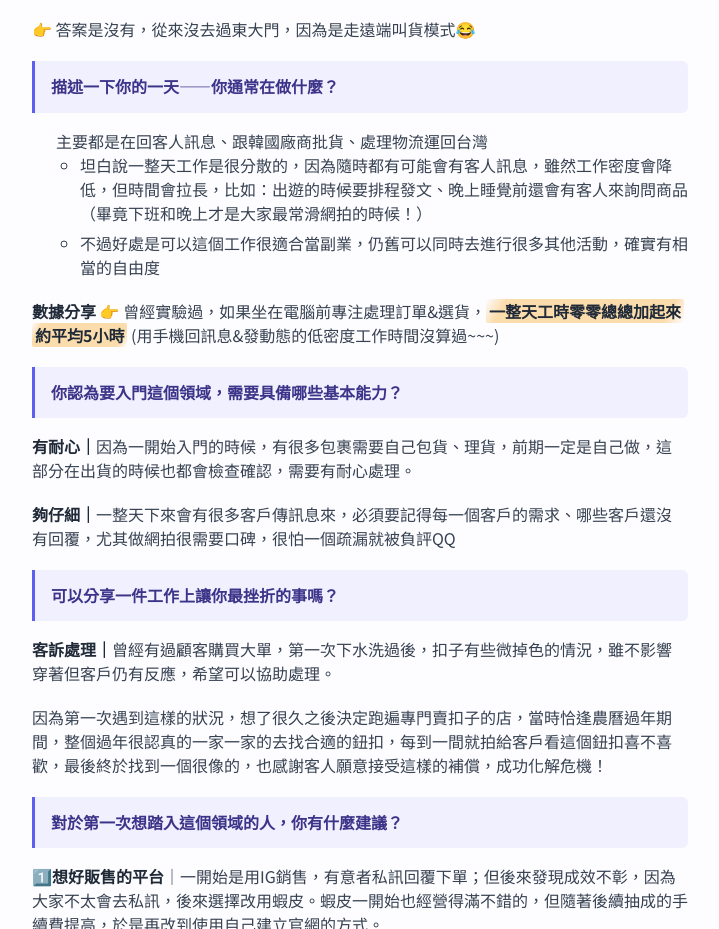
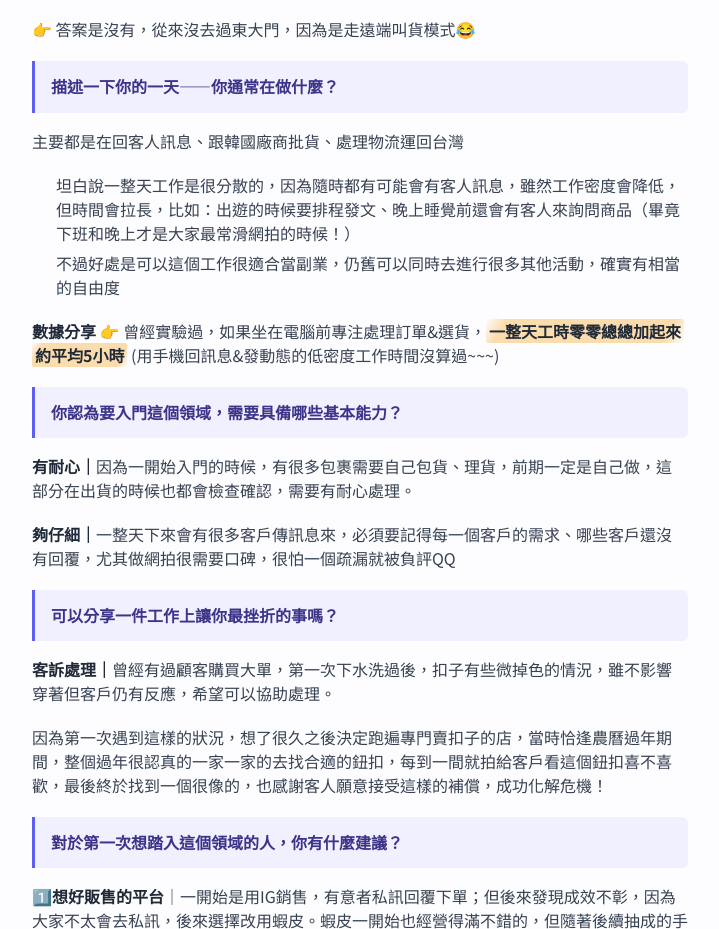
Before and after one commit to emily50431/-emily-lu-website-g, a plain HTML site: page blog/online-clothing-shopping-owner/index.html in a window 1280 px wide. Shown: the part 1142-2071 px from the top of the page, without its empty margins (280-999 px from the left). Drawn offline with nearby package versions, Linux system fonts and the light colour scheme; no server answers.

Commit message:
deploy: 3be4018836459f182a197d1aec56fa37ab4371e5

```diff
--- a/blog/online-clothing-shopping-owner/index.html
+++ b/blog/online-clothing-shopping-owner/index.html
@@ -185,7 +185,8 @@
 <p>所以妳常常飛韓國批貨嗎？</p>
 <p>👉 答案是沒有，從來沒去過東大門，因為是走遠端叫貨模式😂</p>
 <div class="hl-block">描述一下你的一天——你通常在做什麼？</div>
-<ul><li>主要都是在回客人訊息、跟韓國廠商批貨、處理物流運回台灣<ul><li>坦白說一整天工作是很分散的，因為隨時都有可能會有客人訊息，雖然工作密度會降低，但時間會拉長，比如：出遊的時候要排程發文、晚上睡覺前還會有客人來詢問商品（畢竟下班和晚上才是大家最常滑網拍的時候！）</li><li>不過好處是可以這個工作很適合當副業，仍舊可以同時去進行很多其他活動，確實有相當的自由度</li></ul></li></ul>
+<p>主要都是在回客人訊息、跟韓國廠商批貨、處理物流運回台灣</p>
+<ul><li>坦白說一整天工作是很分散的，因為隨時都有可能會有客人訊息，雖然工作密度會降低，但時間會拉長，比如：出遊的時候要排程發文、晚上睡覺前還會有客人來詢問商品（畢竟下班和晚上才是大家最常滑網拍的時候！）</li><li>不過好處是可以這個工作很適合當副業，仍舊可以同時去進行很多其他活動，確實有相當的自由度</li></ul>
 <p><strong>數據分享</strong> 👉 曾經實驗過，如果坐在電腦前專注處理訂單&選貨，<mark class="hl-yellow"><strong>一整天工時零零總總加起來約平均5小時</strong></mark> (用手機回訊息&發動態的低密度工作時間沒算過~~~)</p>
 <div class="hl-block">你認為要入門這個領域，需要具備哪些基本能力？</div>
 <p><strong>有耐心｜</strong>因為一開始入門的時候，有很多包裹需要自己包貨、理貨，前期一定是自己做，這部分在出貨的時候也都會檢查確認，需要有耐心處理。</p>
```
